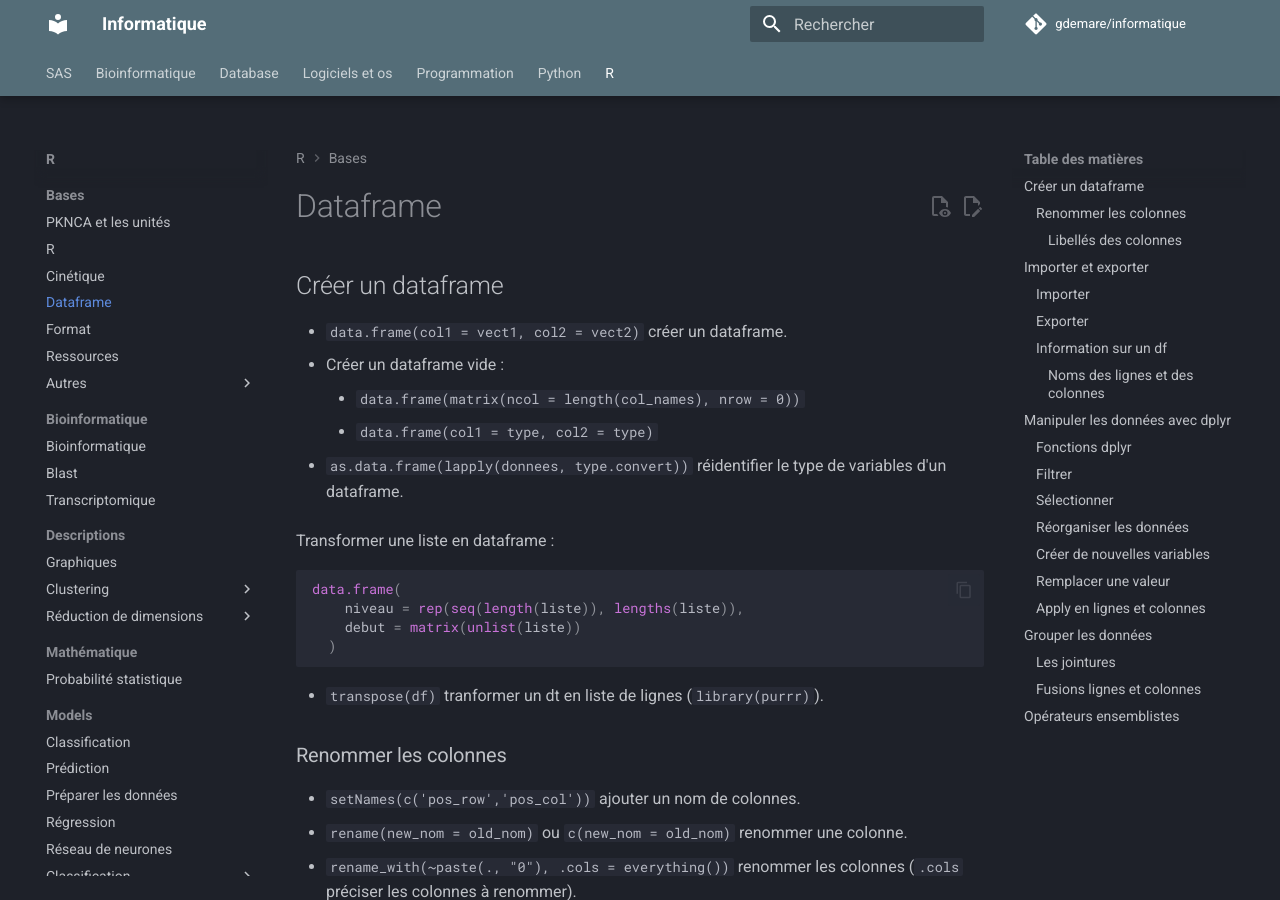
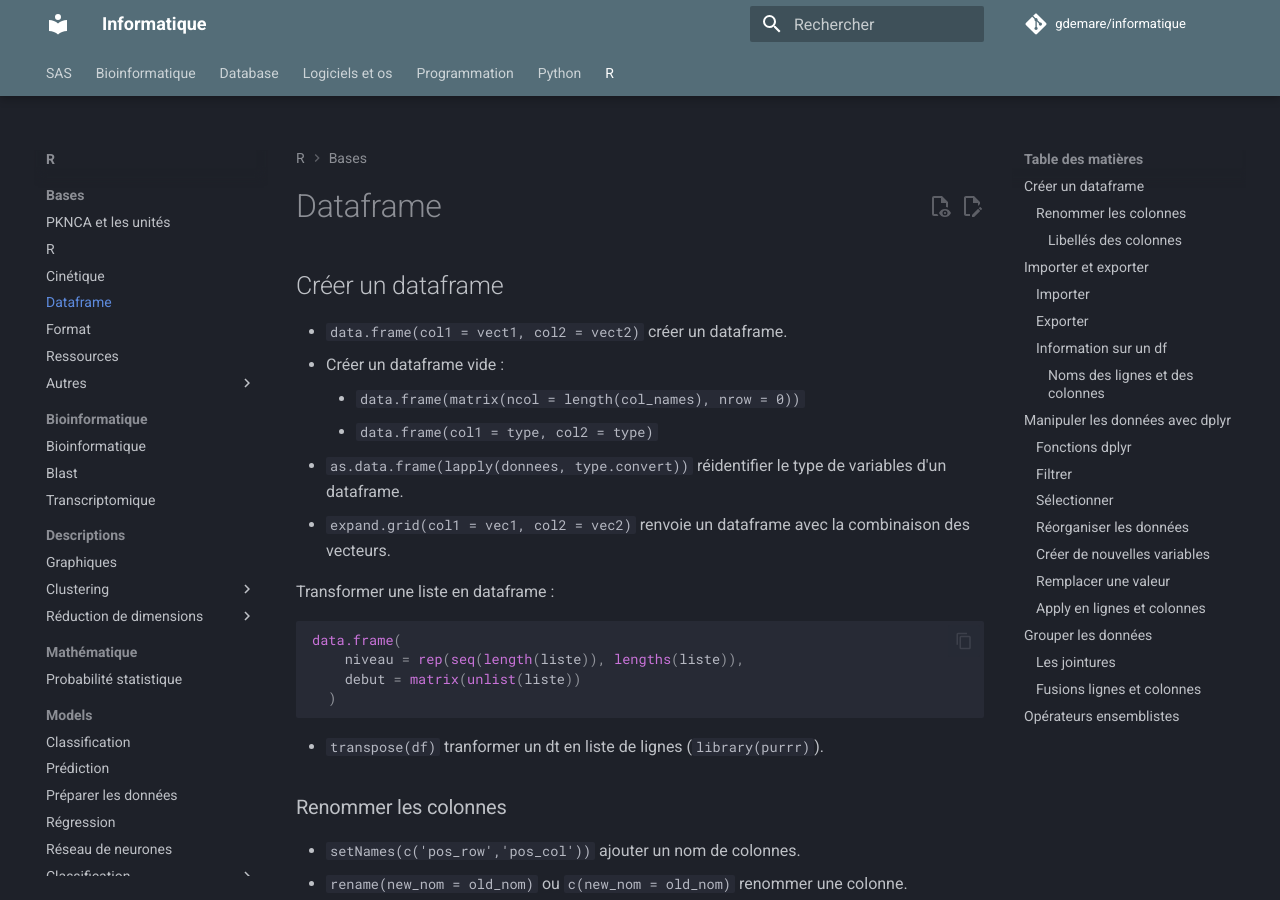
Before and after one commit to gdemare/Informatique, an MkDocs documentation site: the page built from docs/r/bases/dataframe.md, in a window 1280 px wide and 900 px high. Built offline with MkDocs 1.6.1 and Material for MkDocs 9.7.7, drawn with Linux system fonts in a browser that asks for light colours; comment, search, counter and statistics services are not loaded.

Commit message:
Update dataframe.md

```diff
--- a/docs/r/bases/dataframe.md
+++ b/docs/r/bases/dataframe.md
@@ -7,6 +7,7 @@
  	* `data.frame(col1 = type, col2 = type)`
 
 * `as.data.frame(lapply(donnees, type.convert))` réidentifier le type de variables d'un dataframe.
+* `expand.grid(col1 = vec1, col2 = vec2)` renvoie un dataframe avec la combinaison des vecteurs.
 
 Transformer une liste en dataframe :
 
```
